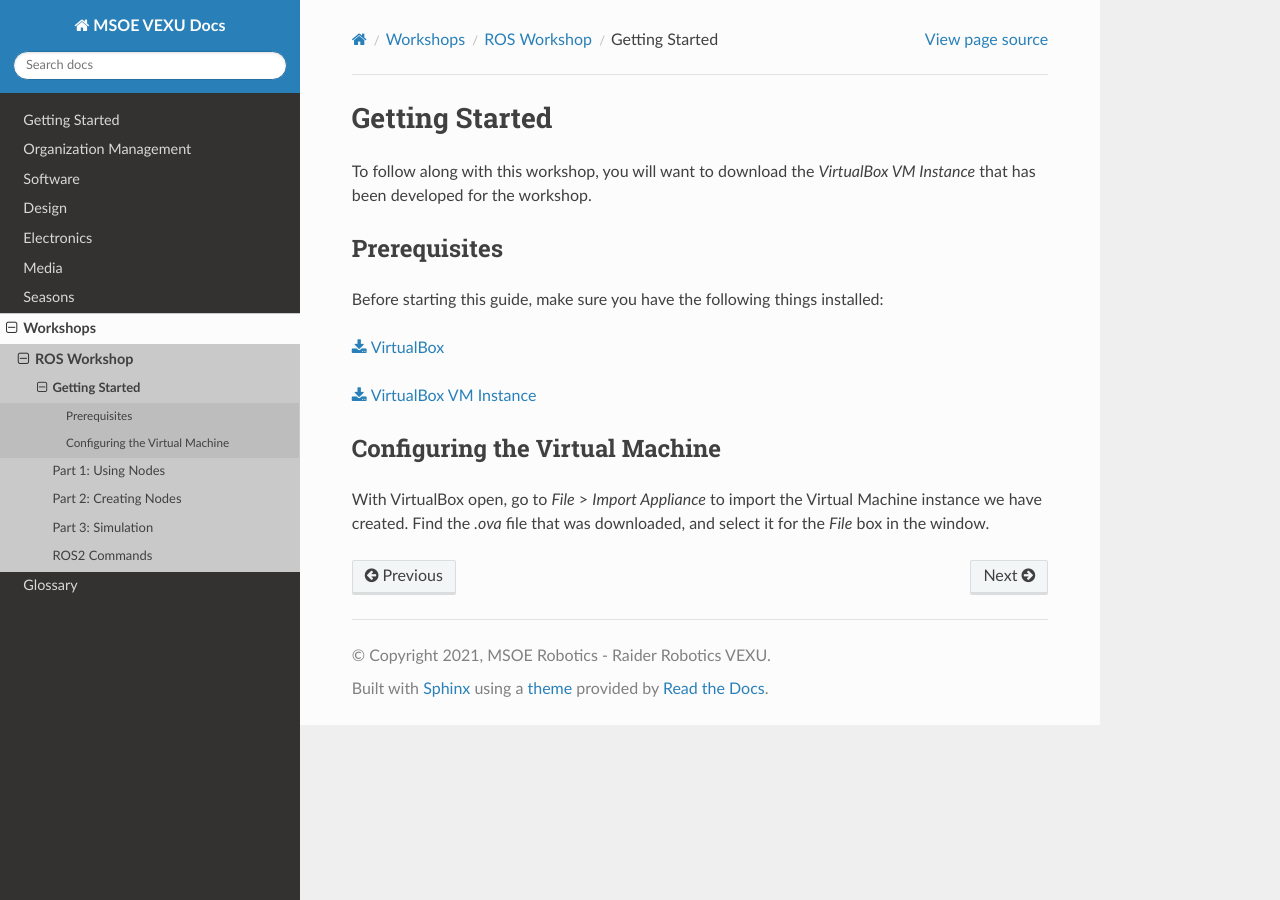
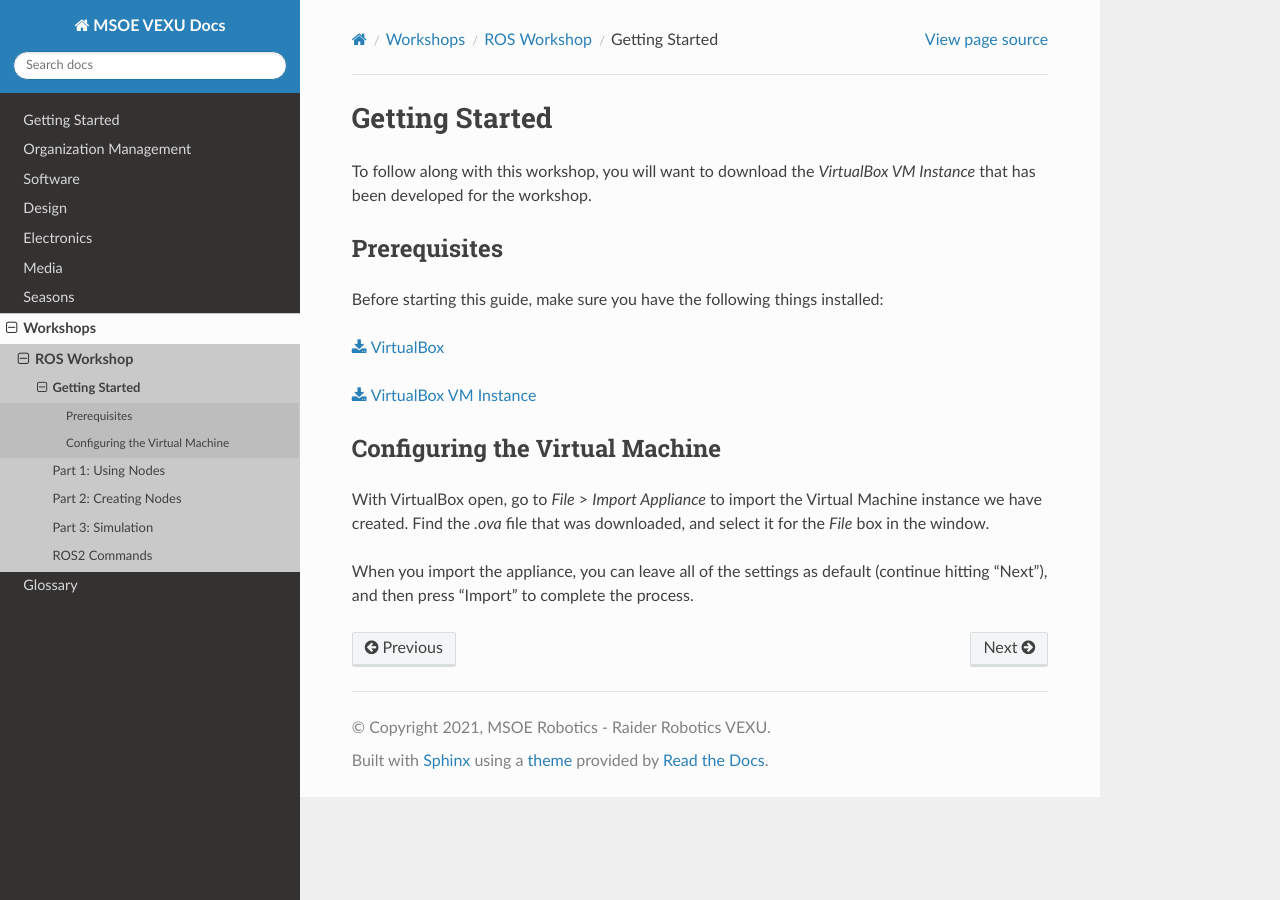
Before and after one commit to msoe-vex/docs, a Sphinx documentation site: the page built from source/workshops/ros-workshop/getting-started.rst, in a window 1280 px wide. Built offline with Sphinx 7.4.7 and the Read the Docs theme 2.0.0, drawn with Linux system fonts in a browser that asks for light colours.

Commit message:
Added notes on import process

```diff
--- a/source/workshops/ros-workshop/getting-started.rst
+++ b/source/workshops/ros-workshop/getting-started.rst
@@ -18,3 +18,5 @@ Configuring the Virtual Machine
 -------------------------------
 
 With VirtualBox open, go to `File` > `Import Appliance` to import the Virtual Machine instance we have created. Find the `.ova` file that was downloaded, and select it for the `File` box in the window.
+
+When you import the appliance, you can leave all of the settings as default (continue hitting "Next"), and then press "Import" to complete the process.
```
